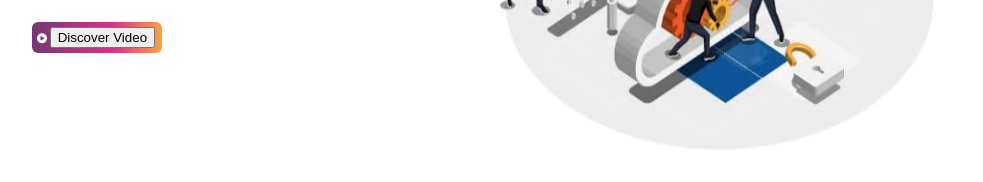
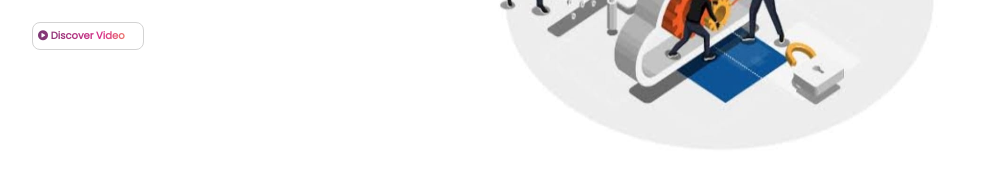
Before and after one commit to KadambariH/collab-project, a plain HTML site: page index.html in a window 1280 px wide. Shown: the part 345-527 px from the top of the page, without its empty margins (148-1131 px from the left). Drawn offline with Linux system fonts and the light colour scheme.

Commit message:
Formatted the code

```diff
--- a/index.html
+++ b/index.html
@@ -2,7 +2,6 @@
 <html lang="en">
 
 <head>
-
     <title>Collab</title>
     <link href="./style.css" rel="stylesheet" />
     <link rel="stylesheet" href="https://cdnjs.cloudflare.com/ajax/libs/font-awesome/6.1.1/css/all.min.css"
@@ -30,25 +29,23 @@
     </header>
 
     <main>
-
         <h1 class="text">Collaborate Like Never Before</h1>
-        <p class="details">Proin consequat eros in dolor rhoncus, in pellentesque justo feugiat. Nunc nec porttitor sapien, vel congue diam.</p>
+        <p class="details">Proin consequat eros in dolor rhoncus, in pellentesque justo feugiat. Nunc nec porttitor
+            sapien, vel congue diam.</p>
         <div class="discover">
             <i class="fa-solid fa-circle-play"></i>
-        <button>Discover Video</button>
+            <span>Discover Video</span>
         </div>
         <div>
-        <img class="picture" src="./tech.jpg" alt="Tech" width="60px" height="80px" />
+            <img class="picture" src="./tech.jpg" alt="Tech" width="60" height="80" />
         </div>
     </main>
 
     <footer class="icons">
-
         <i class="fa-brands fa-instagram"></i>
         <i class="fa-brands fa-twitter"></i>
         <i class="fa-brands fa-youtube"></i>
         <span>Thu Nghiem</span>
-
     </footer>
 </body>
 </html>
--- a/style.css
+++ b/style.css
@@ -1,106 +1,95 @@
 @import url('https://fonts.googleapis.com/css2?family=Poppins&family=Roboto:ital,wght@1,400;1,500&display=swap');
 
+/* :root{
+    --background: linear-gradient(270deg, #FAAC56 0%, #D8328A 37.25%, #753872 100%);
+-webkit-background-clip: text;
+-webkit-text-fill-color: transparent;
+background-clip: text;
 
-*{
-    margin:0;
-}
-body{
-    font-family: 'Poppins';
-    padding:40px 180px;
-}
-.container{
-    display: flex;
+} */
 
-
+* {
+    margin: 0;
 }
 
-.item1{
-    margin-right:80px;
-
+body {
+    font-family: 'Poppins';
+    padding: 40px 180px;
+}
+.container {
+    display: flex;
+}
+.item1 {
+    margin-right: 80px;
     background: linear-gradient(270deg, #FAAC56 0%, #D8328A 37.25%, #753872 100%);
     -webkit-background-clip: text;
     -webkit-text-fill-color: transparent;
     background-clip: text;
-/* text-fill-color: transparent; */
     font-weight: 700;
     font-size: 20px;
     line-height: 36px;
 }
-
-.item2{
+.item2 {
     flex-grow: 1;
-
 }
-
-.item2>span{
-    padding:0 10px;
-    color:lightgray;
-
-
+.item2>span {
+    padding: 0 10px;
+    color: lightgray;
 }
-.item2 .home{
-    color:black;
+.item2 .home {
+    color: black;
 }
-.btn{
-    border:0;
+.btn {
+    border: 0;
     font-family: 'Poppins';
     padding: 5px;
     border-radius: 6px;
     font-size: 10px;
-    color:white;
+    color: white;
     width: 120px;
     background: linear-gradient(270deg, #FAA245 0%, #D8328A 37.25%, #753872 100%);
-
 }
-
-.text{
+.text {
     max-width: 350px;
     margin: 100px 0 10px 0;
 }
-.details{
+.details {
     max-width: 280px;
     font-size: 10px;
     color: #828282;
     line-height: 20px;
     margin-bottom: 25px;
 }
-
-.picture{
-    /* position: absolute; */
+.picture {
     border-radius: 60%;
     position: absolute;
-    left: 620px;top: 70px;
-
+    left: 620px;
+    top: 70px;
     width: 508.85px;
     height: 433.34px;
-    /*
-    left: 737.36px;
-    top: 212.85px; */
+
 }
-.discover
-{
+.discover {
+    border: 0;
+    border: 1px solid lightgrey;
+    font-weight: 700;
+    padding: 5px;
+    border-radius: 8px;
+    font-size: 10px;
+    background: linear-gradient(270deg, #FAAC56 0%, #D8328A 37.25%, #753872 100%);
+    -webkit-background-clip: text;
+    -webkit-text-fill-color: transparent;
+    background-clip: text;
+    width: 100px;
+    margin-bottom: 150px;
+}
 
-    border:0;
-    font-family: 'Poppins';
-    padding: 5px;
-    border-radius: 6px;
-font-size: 10px;
-    color:white;
-    width: 120px;
-    background: linear-gradient(270deg, #FAA245 0%, #D8328A 37.25%, #753872 100%);
-
-     margin-bottom: 150px;
-     /*
-    font-size: 10px;
-    padding:10px;
-    border-radius: 25px;
-     */
-}
-.icons{
+.icons {
     color: #BDBDBD;
 }
-.icons>i{
-    padding:0 10px;
+
+.icons>i {
+    padding: 0 10px;
 }
 
 /* .symbol:nth-child(4)
@@ -108,6 +97,6 @@ font-size: 10px;
     padding:60px;
 
 } */
-.icons>span{
-padding:60px;
+.icons>span {
+    padding: 60px;
 }
```
Lines whose indentation alone changed are shown as unchanged.
